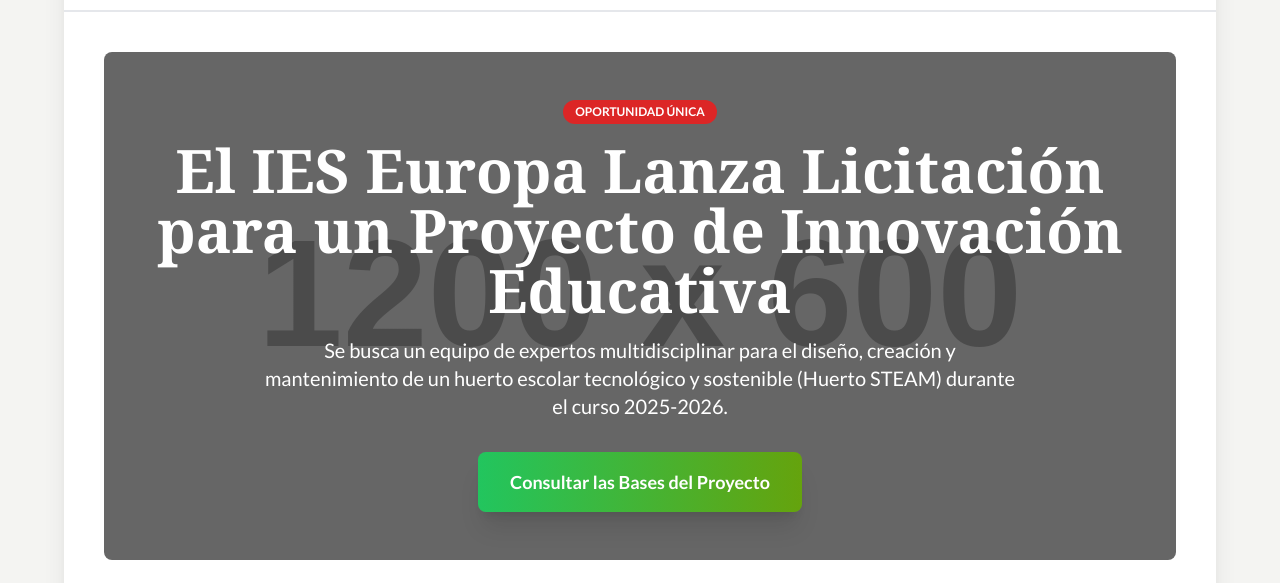
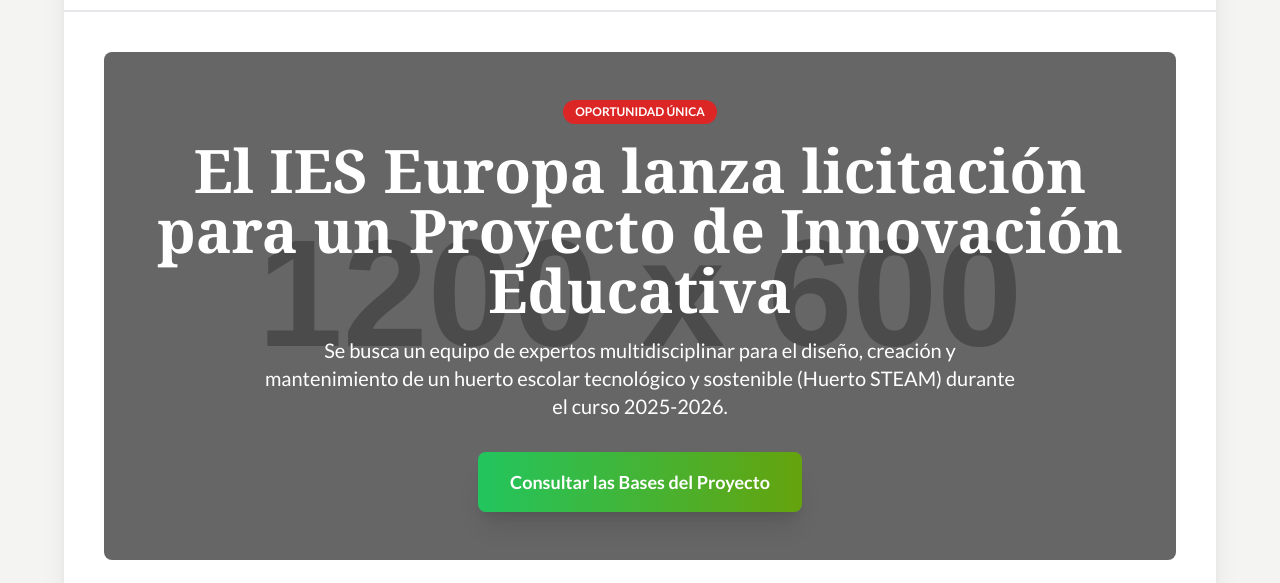
Before and after one commit to MerBergel/Periodico3_4_Diver, a plain HTML site: page index.html in a window 1280 px wide. Shown: the part 82-665 px from the top of the page. Drawn offline with nearby package versions, Linux system fonts and the light colour scheme; placeholder pictures from the web are drawn by us.

Commit message:
Update index.html

```diff
--- a/index.html
+++ b/index.html
@@ -40,7 +40,7 @@
             <!-- Noticia Principal / Oferta de Empleo -->
             <section class="hero-bg text-white p-8 md:p-12 rounded-lg text-center flex flex-col items-center justify-center">
                 <span class="bg-red-600 text-white text-xs font-bold px-3 py-1 rounded-full mb-4">OPORTUNIDAD ÚNICA</span>
-                <h2 class="font-serif text-4xl md:text-6xl font-bold mb-4 shadow-text">El IES Europa Lanza Licitación para un Proyecto de Innovación Educativa</h2>
+                <h2 class="font-serif text-4xl md:text-6xl font-bold mb-4 shadow-text">El IES Europa lanza licitación para un Proyecto de Innovación Educativa</h2>
                 <p class="max-w-3xl text-lg md:text-xl mb-8">
                     Se busca un equipo de expertos multidisciplinar para el diseño, creación y mantenimiento de un huerto escolar tecnológico y sostenible (Huerto STEAM) durante el curso 2025-2026.
                 </p>
```
